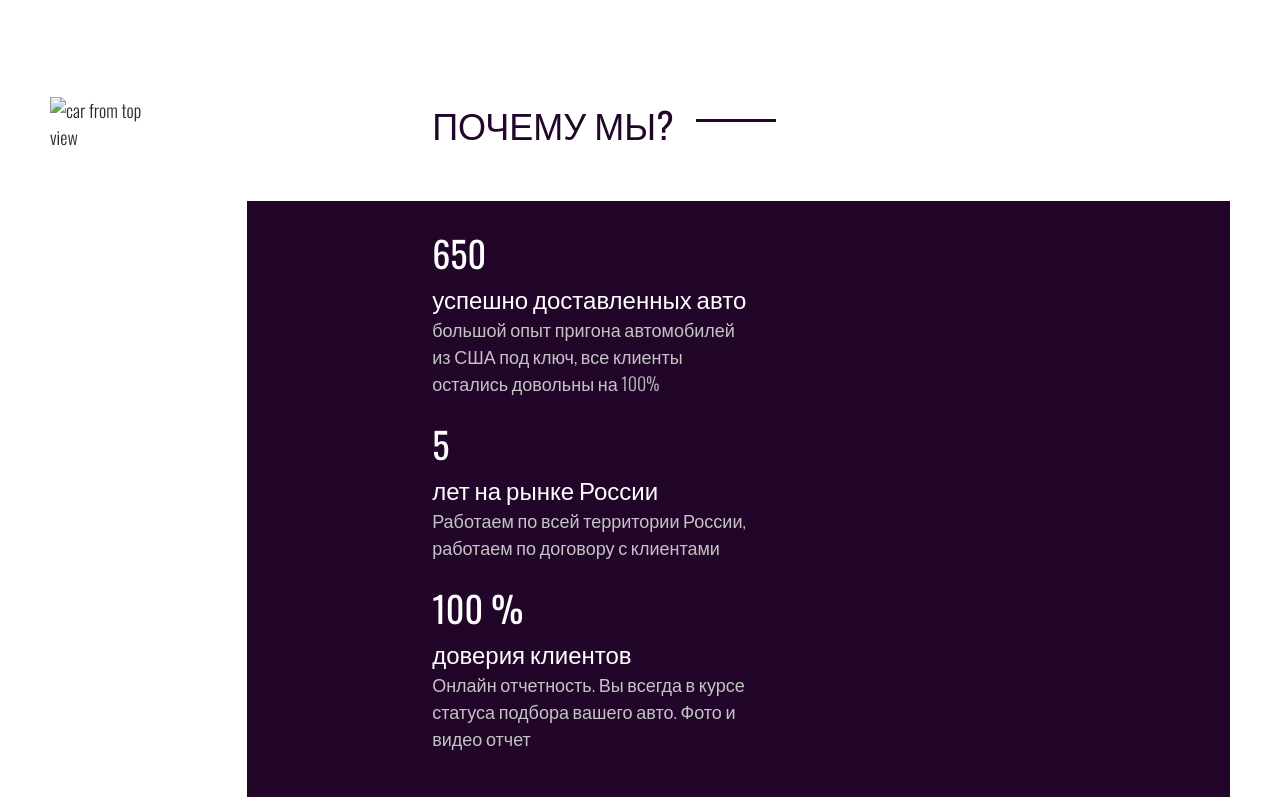
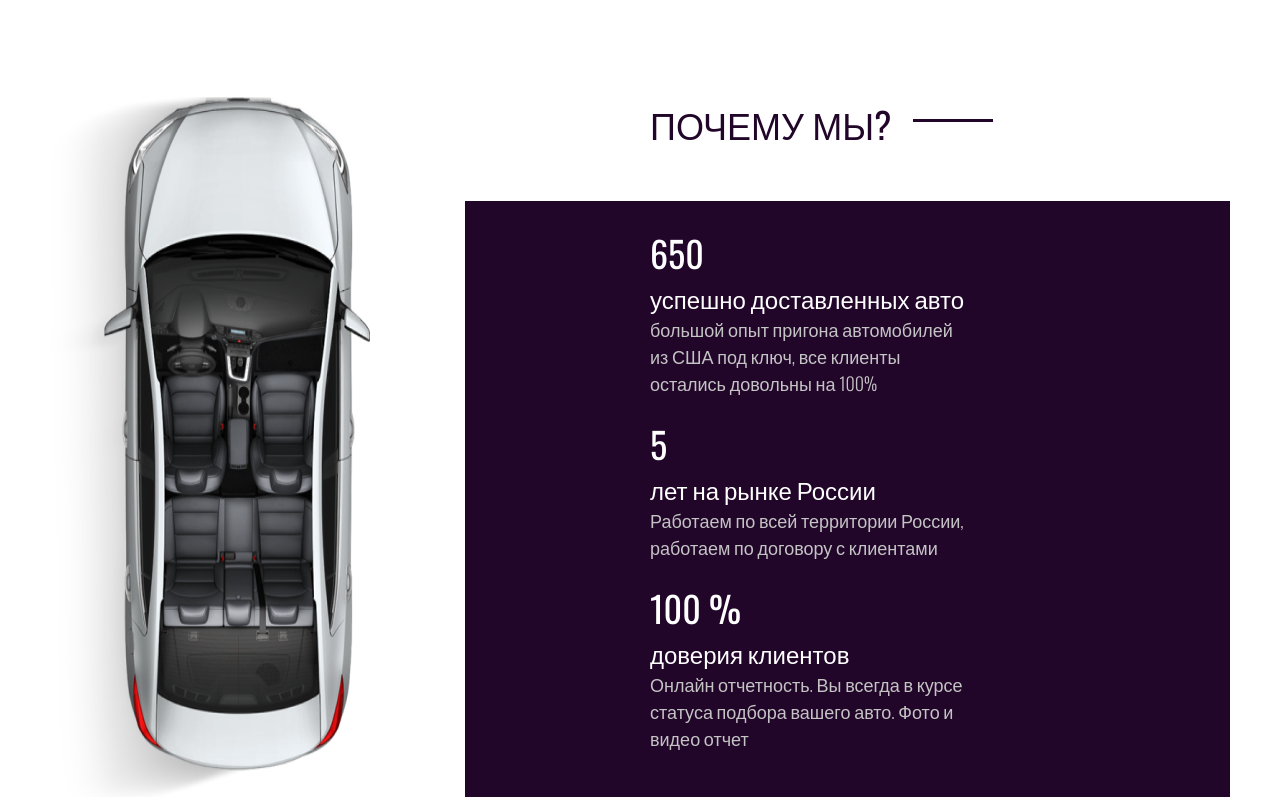
Before and after one commit to alienat3d/usa-autos, a plain HTML site: page index.html in a window 1280 px wide. Shown: the part 1892-2693 px from the top of the page. Drawn offline with nearby package versions, Linux system fonts and the light colour scheme; files that its build step writes are made by us from their sources; the site is published under a folder, as on GitHub Pages, so addresses that start at the root find nothing.

Commit message:
17.04 fixing fath for pic

```diff
--- a/index.html
+++ b/index.html
@@ -152,7 +152,7 @@
     <section class="benefits">
       <div class="container">
         <div class="benefits__inner">
-          <img class="benefits__img" src="/images/car-from-top.png" alt="car from top view">
+          <img class="benefits__img" src="images/car-from-top.png" alt="car from top view">
           <div class="benefits__content">
             <h2 class="title benefits__title">
               ПОЧЕМУ МЫ?
```
